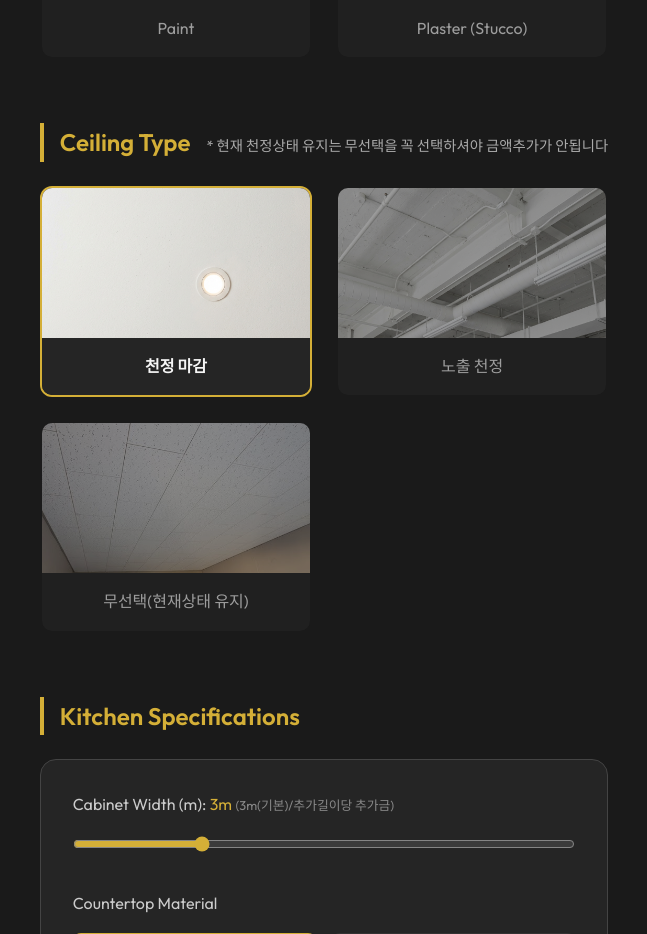
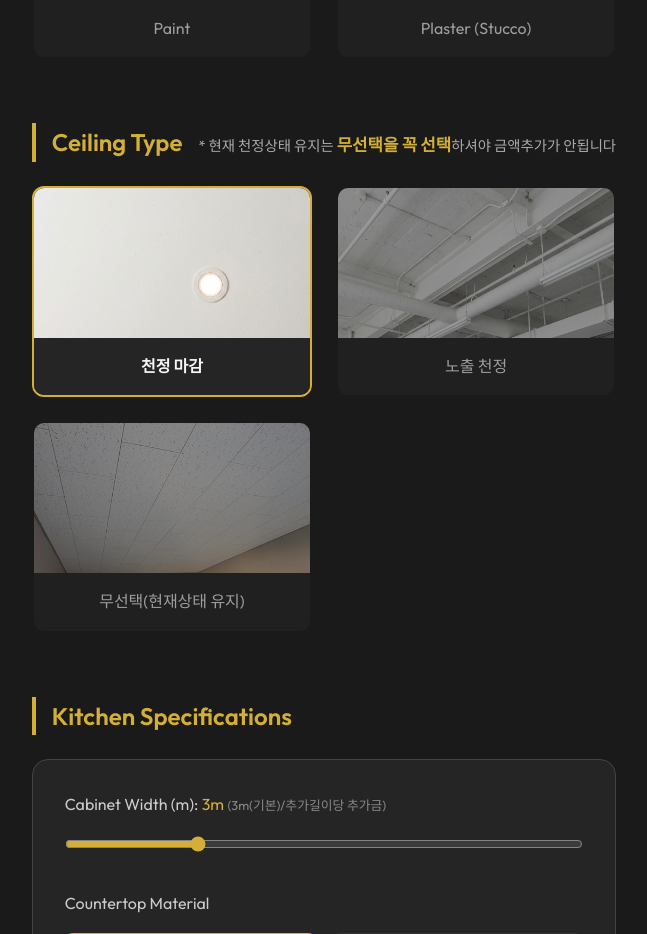
Before and after one commit to tom29log/antigravity-v2, a React (Vite) app: page /materials in a window 1280 px wide. Shown: the part 1280-2214 px from the top of the page, without its empty margins (316-963 px from the left). Built offline with nearby package versions, Linux system fonts and the light colour scheme.

Commit message:
UI: Highlight 'Must Select' text in MaterialPage

```diff
--- a/package.json
+++ b/package.json
@@ -1,7 +1,7 @@
 {
   "name": "on-and-noch-estimate",
   "private": true,
-  "version": "1.2.12",
+  "version": "1.2.13",
   "type": "module",
   "scripts": {
     "dev": "concurrently \"vite\" \"npm run server\"",
--- a/src/pages/MaterialPage.jsx
+++ b/src/pages/MaterialPage.jsx
@@ -118,7 +118,7 @@ export default function MaterialPage() {
                             {section.title}
                             {section.id === 'ceiling' && (
                                 <span style={{ fontSize: '0.9rem', color: '#aaa', marginLeft: '1rem', fontWeight: 400 }}>
-                                    * 현재 천정상태 유지는 무선택을 꼭 선택하셔야 금액추가가 안됩니다
+                                    * 현재 천정상태 유지는 <span style={{ fontSize: '1.05rem', color: 'var(--color-accent)', fontWeight: 600 }}>무선택을 꼭 선택</span>하셔야 금액추가가 안됩니다
                                 </span>
                             )}
                         </h3>
```
